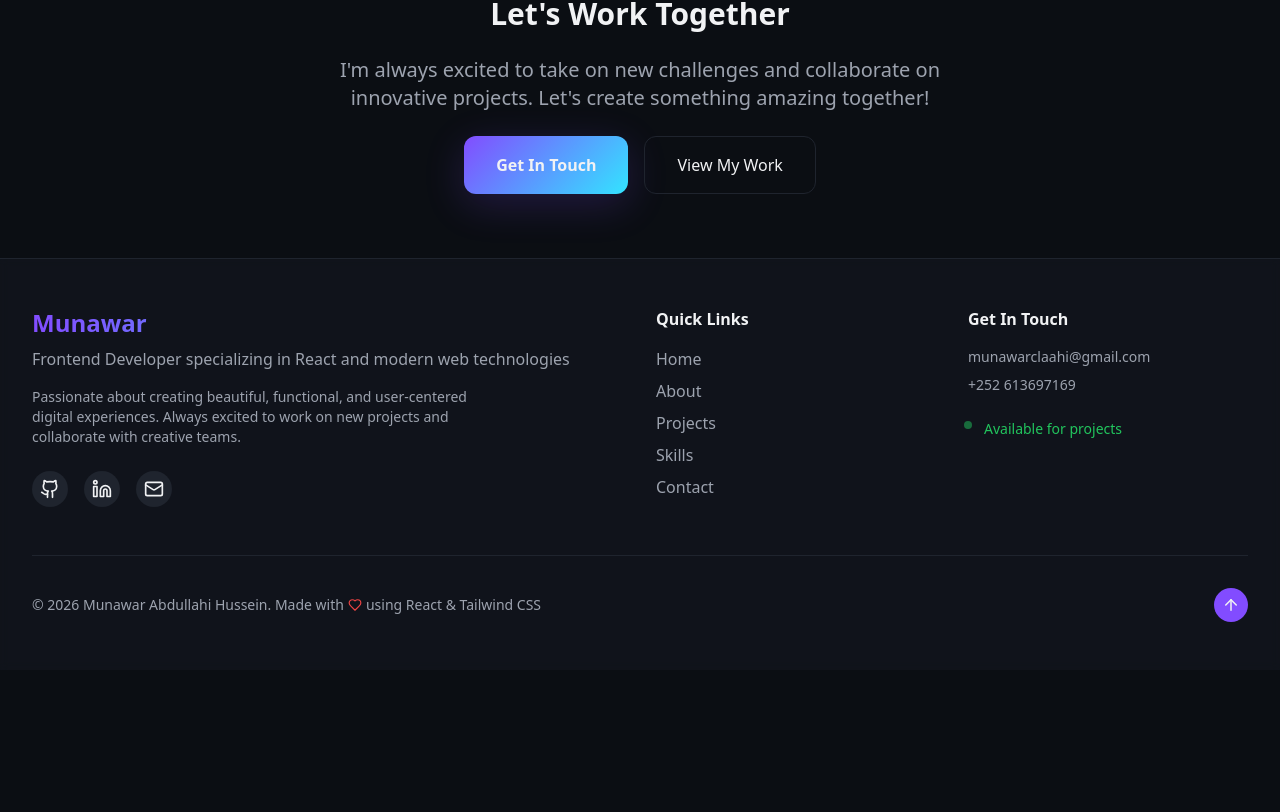
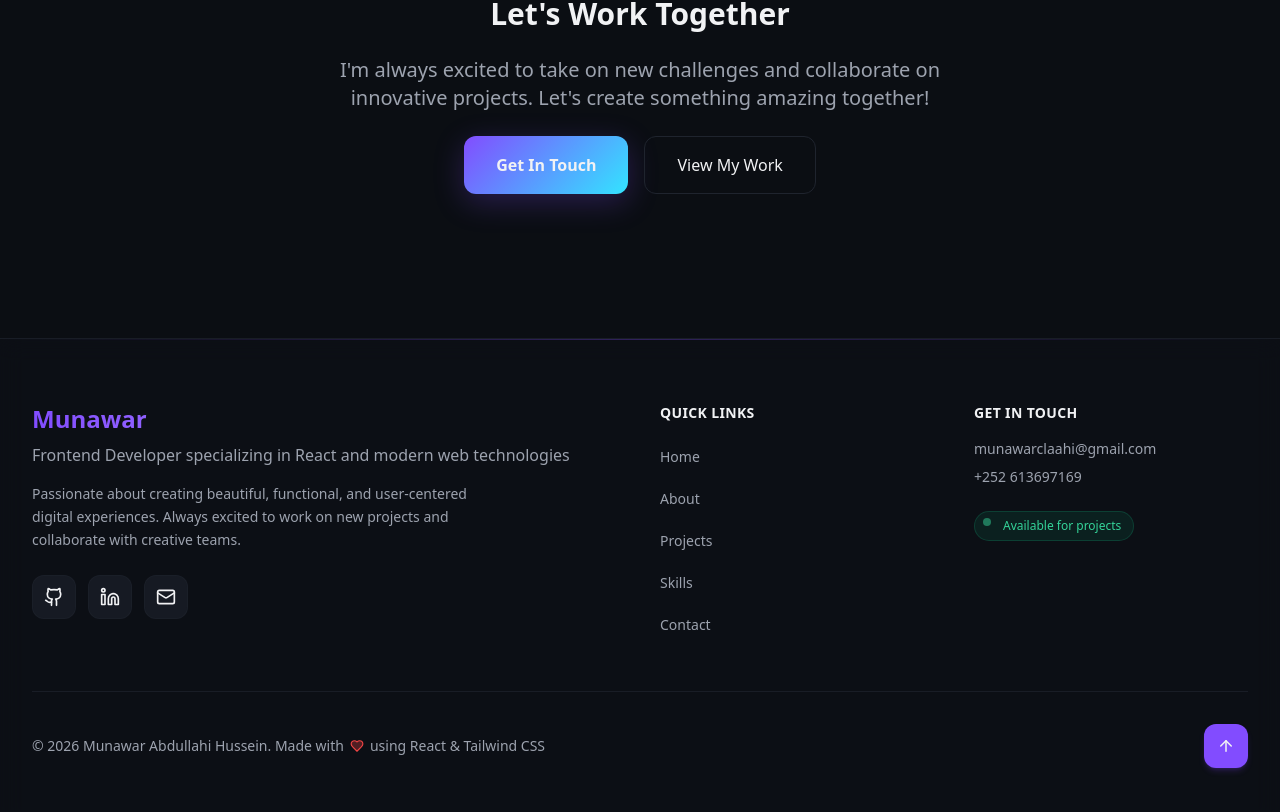
Before and after one commit to munawarabdilaahi/Portfolio-main, a React (Vite) app: page /about in a window 1280 px wide. Shown: the part 1846-2658 px from the top of the page. Before the commit the page ends 2516 px from the top, so only its background shows below. Built offline with nearby package versions, Linux system fonts and the light colour scheme; the HTML template or start-up script is replaced by a standard one.

Commit message:
isbadal cusub

```diff
--- a/src/components/Footer.tsx
+++ b/src/components/Footer.tsx
@@ -18,51 +18,57 @@ const Footer = () => {
 
   const socialLinks = [
     {
-      icon: <Github size={20} />,
+      icon: <Github size={20} aria-hidden="true" />,
       url: 'https://github.com/munawarabdilaahi',
       label: 'GitHub'
     },
     {
-      icon: <Linkedin size={20} />,
+      icon: <Linkedin size={20} aria-hidden="true" />,
       url: 'https://www.linkedin.com/in/munawar-c-laahi-335453333/',
       label: 'LinkedIn'
     },
     {
-      icon: <Mail size={20} />,
+      icon: <Mail size={20} aria-hidden="true" />,
       url: 'mailto:munawarclaahi@gmail.com',
       label: 'Email'
     }
   ];
 
   return (
-    <footer className="relative bg-accent/30 backdrop-blur-sm border-t border-border">
-      <div className="max-w-7xl mx-auto px-4 sm:px-6 lg:px-8 py-12">
-        <div className="grid md:grid-cols-4 gap-8">
+    <footer className="relative bg-card/40 backdrop-blur-md border-t border-border/70 mt-20">
+      {/* Top ambient accent highlight */}
+      <div
+        className="absolute top-0 left-0 right-0 h-px bg-gradient-to-r from-transparent via-primary/30 to-transparent"
+        aria-hidden="true"
+      />
+
+      <div className="max-w-7xl mx-auto px-4 sm:px-6 lg:px-8 py-12 lg:py-16">
+        <div className="grid grid-cols-1 md:grid-cols-4 gap-10">
           {/* Brand Section */}
           <div className="md:col-span-2 space-y-4">
             <div className="space-y-2">
-              <h3 className="text-2xl font-bold bg-gradient-to-r from-primary to-secondary bg-clip-text text-transparent">
+              <h3 className="text-2xl font-bold bg-gradient-to-r from-primary via-primary-glow to-secondary bg-clip-text text-transparent">
                 Munawar
               </h3>
-              <p className="text-muted-foreground">
+              <p className="text-muted-foreground text-sm sm:text-base">
                 Frontend Developer specializing in React and modern web technologies
               </p>
             </div>
 
-            <p className="text-sm text-muted-foreground max-w-md">
+            <p className="text-sm text-muted-foreground max-w-md leading-relaxed">
               Passionate about creating beautiful, functional, and user-centered digital experiences.
               Always excited to work on new projects and collaborate with creative teams.
             </p>
 
             {/* Social Links */}
-            <div className="flex gap-4 pt-2">
+            <div className="flex gap-3 pt-2">
               {socialLinks.map((social) => (
                 <a
                   key={social.label}
                   href={social.url}
                   target="_blank"
                   rel="noopener noreferrer"
-                  className="p-2 rounded-full bg-accent hover:bg-primary hover:text-primary-foreground transition-all duration-300 hover:scale-110"
+                  className="min-w-[44px] min-h-[44px] flex items-center justify-center rounded-xl bg-accent/60 hover:bg-primary hover:text-primary-foreground border border-border/60 hover:border-primary/50 transition-all duration-300 hover:scale-105 active:scale-95 focus-visible:ring-2 focus-visible:ring-primary focus-visible:outline-none"
                   aria-label={social.label}
                 >
                   {social.icon}
@@ -73,14 +79,14 @@ const Footer = () => {
 
           {/* Quick Links */}
           <div className="space-y-4">
-            <h4 className="font-semibold text-foreground">Quick Links</h4>
+            <h4 className="font-semibold text-foreground text-sm tracking-wide uppercase">Quick Links</h4>
             <nav aria-label="Footer navigation">
-              <ul className="space-y-2">
+              <ul className="space-y-1.5">
                 {footerLinks.map((link) => (
                   <li key={link.name}>
                     <Link
                       to={link.path}
-                      className="block text-muted-foreground hover:text-primary transition-colors duration-300"
+                      className="inline-flex items-center min-h-[36px] py-1 text-sm text-muted-foreground hover:text-primary transition-colors duration-200 focus-visible:ring-2 focus-visible:ring-primary focus-visible:outline-none rounded"
                     >
                       {link.name}
                     </Link>
@@ -90,34 +96,45 @@ const Footer = () => {
             </nav>
           </div>
 
-          {/* Contact Info */}
+          {/* Contact Info & Status */}
           <div className="space-y-4">
-            <h4 className="font-semibold text-foreground">Get In Touch</h4>
+            <h4 className="font-semibold text-foreground text-sm tracking-wide uppercase">Get In Touch</h4>
             <div className="space-y-2 text-sm text-muted-foreground">
-              <p>munawarclaahi@gmail.com</p>
-              <p>+252 613697169</p>
+              <a
+                href="mailto:munawarclaahi@gmail.com"
+                className="block hover:text-primary transition-colors focus-visible:ring-2 focus-visible:ring-primary focus-visible:outline-none rounded"
+              >
+                munawarclaahi@gmail.com
+              </a>
+              <a
+                href="tel:+252613697169"
+                className="block hover:text-primary transition-colors focus-visible:ring-2 focus-visible:ring-primary focus-visible:outline-none rounded"
+              >
+                +252 613697169
+              </a>
             </div>
 
             <div className="pt-2">
-              <div className="flex items-center gap-2 text-sm">
-                <div className="w-2 h-2 bg-green-500 rounded-full animate-pulse" aria-hidden="true"></div>
-                <span className="text-green-500 font-medium">Available for projects</span>
+              <div className="inline-flex items-center gap-2 px-3 py-1.5 rounded-full bg-emerald-500/10 border border-emerald-500/20 text-xs font-medium text-emerald-400">
+                <span className="w-2 h-2 rounded-full bg-emerald-400 animate-pulse" aria-hidden="true" />
+                <span>Available for projects</span>
               </div>
             </div>
           </div>
         </div>
 
         {/* Bottom Section */}
-        <div className="mt-12 pt-8 border-t border-border flex flex-col md:flex-row justify-between items-center gap-4">
-          <div className="flex items-center gap-1 text-sm text-muted-foreground">
+        <div className="mt-12 pt-8 border-t border-border/70 flex flex-col sm:flex-row justify-between items-center gap-4">
+          <div className="flex items-center gap-1.5 text-xs sm:text-sm text-muted-foreground text-center sm:text-left">
             <span>&copy; {currentYear} Munawar Abdullahi Hussein. Made with</span>
-            <Heart size={14} className="text-red-500" aria-hidden="true" />
+            <Heart size={14} className="text-red-500 fill-red-500/30" aria-hidden="true" />
             <span>using React &amp; Tailwind CSS</span>
           </div>
 
           <button
+            type="button"
             onClick={scrollToTop}
-            className="p-2 rounded-full bg-primary hover:bg-primary-glow text-primary-foreground transition-all duration-300 hover:scale-110"
+            className="min-w-[44px] min-h-[44px] flex items-center justify-center rounded-xl bg-primary hover:bg-primary-glow text-primary-foreground transition-all duration-300 hover:scale-105 active:scale-95 shadow-md shadow-primary/20 focus-visible:ring-2 focus-visible:ring-primary focus-visible:outline-none"
             aria-label="Back to top"
           >
             <ArrowUp size={18} aria-hidden="true" />
--- a/src/index.css
+++ b/src/index.css
@@ -56,10 +56,11 @@
     --gradient-glow: radial-gradient(circle at center, hsl(var(--primary-glow) / 0.3), transparent 70%);
 
     /* Shadows and effects */
-    --shadow-primary: 0 10px 40px hsl(var(--primary) / 0.2);
-    --shadow-secondary: 0 10px 40px hsl(var(--secondary) / 0.2);
-    --shadow-card: 0 4px 20px hsl(220 26% 4% / 0.4);
-    --shadow-glow: 0 0 50px hsl(var(--primary) / 0.3);
+    --shadow-primary: 0 8px 30px hsl(var(--primary) / 0.25);
+    --shadow-secondary: 0 8px 30px hsl(var(--secondary) / 0.25);
+    --shadow-card: 0 4px 20px hsl(220 26% 4% / 0.5);
+    --shadow-card-hover: 0 12px 32px -4px hsl(var(--primary) / 0.15), 0 4px 16px -2px hsl(220 26% 3% / 0.6);
+    --shadow-glow: 0 0 40px hsl(var(--primary) / 0.35);
 
     /* Animation variables */
     --transition-smooth: all 0.3s cubic-bezier(0.4, 0, 0.2, 1);
@@ -83,41 +84,38 @@
   }
 
   .dark {
-    --background: 222.2 84% 4.9%;
-    --foreground: 210 40% 98%;
+    --background: 220 26% 6%;
+    --foreground: 220 10% 95%;
 
-    --card: 222.2 84% 4.9%;
-    --card-foreground: 210 40% 98%;
+    --card: 220 26% 8%;
+    --card-foreground: 220 10% 95%;
 
-    --popover: 222.2 84% 4.9%;
-    --popover-foreground: 210 40% 98%;
+    --popover: 220 26% 8%;
+    --popover-foreground: 220 10% 95%;
 
-    --primary: 210 40% 98%;
-    --primary-foreground: 222.2 47.4% 11.2%;
+    --primary: 258 100% 65%;
+    --primary-foreground: 220 10% 95%;
+    --primary-glow: 258 100% 75%;
 
-    --secondary: 217.2 32.6% 17.5%;
-    --secondary-foreground: 210 40% 98%;
+    --secondary: 188 100% 60%;
+    --secondary-foreground: 220 26% 6%;
+    --secondary-glow: 188 100% 70%;
 
-    --muted: 217.2 32.6% 17.5%;
-    --muted-foreground: 215 20.2% 65.1%;
+    --muted: 220 20% 12%;
+    --muted-foreground: 220 10% 65%;
 
-    --accent: 217.2 32.6% 17.5%;
-    --accent-foreground: 210 40% 98%;
+    --accent: 220 20% 15%;
+    --accent-foreground: 220 10% 95%;
 
-    --destructive: 0 62.8% 30.6%;
-    --destructive-foreground: 210 40% 98%;
+    --destructive: 0 84% 60%;
+    --destructive-foreground: 220 10% 95%;
 
-    --border: 217.2 32.6% 17.5%;
-    --input: 217.2 32.6% 17.5%;
-    --ring: 212.7 26.8% 83.9%;
-    --sidebar-background: 240 5.9% 10%;
-    --sidebar-foreground: 240 4.8% 95.9%;
-    --sidebar-primary: 224.3 76.3% 48%;
-    --sidebar-primary-foreground: 0 0% 100%;
-    --sidebar-accent: 240 3.7% 15.9%;
-    --sidebar-accent-foreground: 240 4.8% 95.9%;
-    --sidebar-border: 240 3.7% 15.9%;
-    --sidebar-ring: 217.2 91.2% 59.8%;
+    --success: 142 76% 36%;
+    --success-foreground: 220 10% 95%;
+
+    --border: 220 20% 15%;
+    --input: 220 20% 12%;
+    --ring: 258 100% 65%;
   }
 }
 
@@ -136,7 +134,8 @@
 
   /* Focus visible styles for accessibility */
   :focus-visible {
-    @apply outline-2 outline-offset-2 outline-primary;
+    outline: 2px solid hsl(var(--primary));
+    outline-offset: 2px;
   }
 }
 
@@ -146,12 +145,17 @@
     background: var(--gradient-primary);
     box-shadow: var(--shadow-primary);
     transition: var(--transition-smooth);
-    @apply text-primary-foreground font-semibold px-8 py-4 rounded-xl;
+    @apply text-primary-foreground font-semibold px-8 py-4 rounded-xl inline-flex items-center justify-center;
   }
 
   .btn-hero:hover {
     transform: translateY(-2px);
     box-shadow: var(--shadow-glow);
+    filter: brightness(1.05);
+  }
+
+  .btn-hero:active {
+    transform: translateY(0);
   }
 
   /* Card with gradient background */
@@ -163,8 +167,9 @@
   }
 
   .card-gradient:hover {
-    transform: translateY(-5px);
-    box-shadow: var(--shadow-primary);
+    transform: translateY(-3px);
+    border-color: hsl(var(--primary) / 0.35);
+    box-shadow: var(--shadow-card-hover);
   }
 
   /* Animated typing cursor */
@@ -189,14 +194,15 @@
     position: absolute;
     top: 50%;
     left: 50%;
-    width: 300px;
-    height: 300px;
+    width: clamp(240px, 40vw, 420px);
+    height: clamp(240px, 40vw, 420px);
     background: var(--gradient-glow);
     border-radius: 50%;
     transform: translate(-50%, -50%);
     z-index: -1;
-    opacity: 0.5;
-    animation: pulse 4s ease-in-out infinite;
+    opacity: 0.45;
+    pointer-events: none;
+    animation: pulse 5s ease-in-out infinite;
   }
 }
 
--- a/tailwind.config.ts
+++ b/tailwind.config.ts
@@ -70,6 +70,19 @@ export default {
         md: "calc(var(--radius) - 2px)",
         sm: "calc(var(--radius) - 4px)",
       },
+      spacing: {
+        "47": "11.75rem",
+      },
+      boxShadow: {
+        card: "var(--shadow-card)",
+        "card-hover": "var(--shadow-card-hover)",
+        "primary-glow": "var(--shadow-glow)",
+      },
+      backgroundImage: {
+        "gradient-primary": "var(--gradient-primary)",
+        "gradient-hero": "var(--gradient-hero)",
+        "gradient-card": "var(--gradient-card)",
+      },
       keyframes: {
         "accordion-down": {
           from: {
```
Also changed, not shown: src/App.tsx (+4 -3 lines), src/components/Navigation.tsx (+81 -23 lines).
